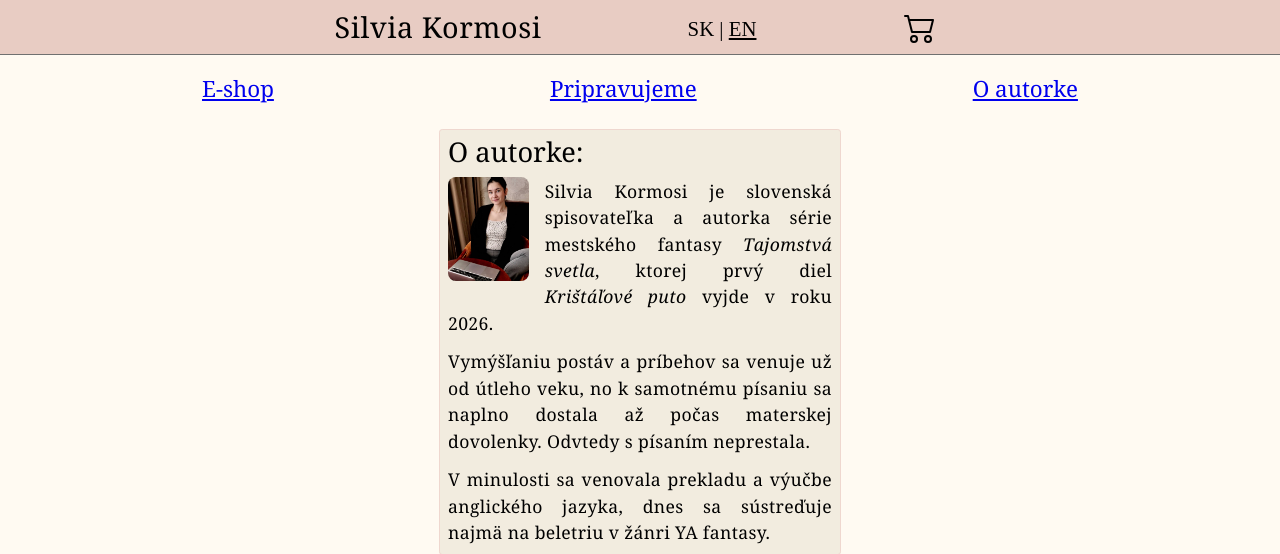
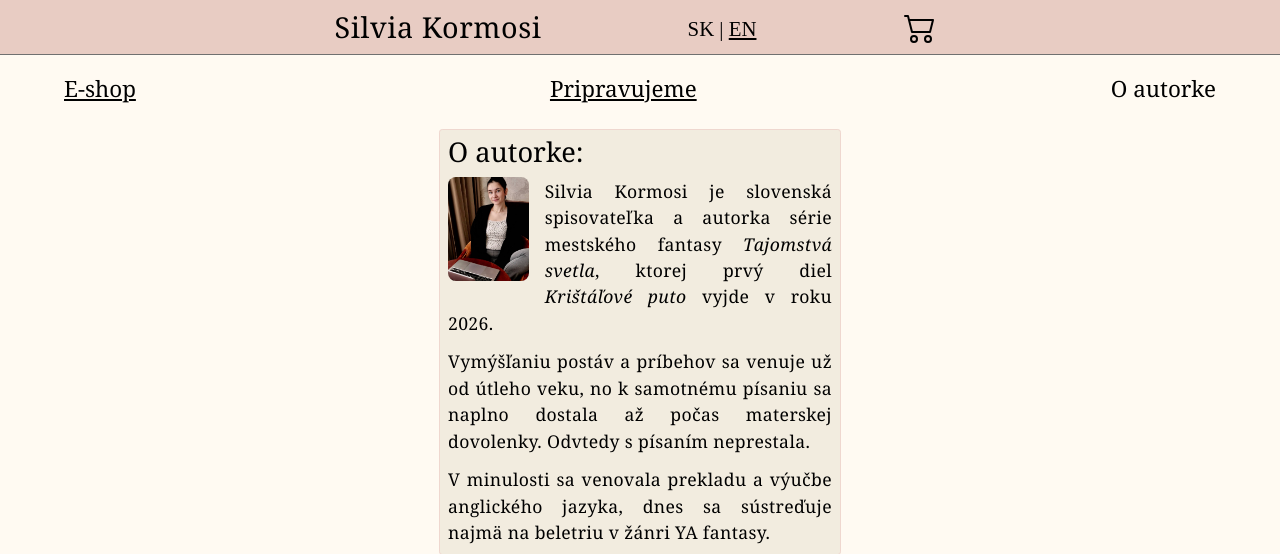
Before and after one commit to kormosi/eshop, a Django app: page /about in a window 1280 px wide. Shown: the top 554 px of the page. Run offline with Django 5.2, Linux system fonts and the light colour scheme.

Commit message:
Style navigation

```diff
--- a/static/eshop/css/style.css
+++ b/static/eshop/css/style.css
@@ -172,8 +172,20 @@ nav {
 
 nav ul {
     display: flex;
-    justify-content: space-around;
+    justify-content: space-between;
     margin-top: 1em;
+}
+
+nav ul li a{
+    color: #000000;
+}
+
+nav ul li a:visited{
+    color: #000000;
+}
+
+nav ul li a.active {
+    text-decoration: none;
 }
 
 nav ul li img {
--- a/templates/eshop/base.html
+++ b/templates/eshop/base.html
@@ -35,18 +35,17 @@
 
     <nav id="sk-nav" class="lang active">
       <ul>
-<!--          <li><img src="chevron-double-right.svg" alt=">">E-shop</li>-->
-          <li><a href="{% url 'home' %}">E-shop</a></li>
-          <li><a href="{% url 'coming_soon' %}">Pripravujeme</a></li>
-          <li><a href="{% url 'about' %}">O autorke</a></li>
+          <li><a href="{% url 'home' %}" class="{% if request.resolver_match.url_name == 'home' %}active{% endif %}">E-shop</a></li>
+          <li><a href="{% url 'coming_soon' %}" class="{% if request.resolver_match.url_name == 'coming_soon' %}active{% endif %}">Pripravujeme</a></li>
+          <li><a href="{% url 'about' %}" class="{% if request.resolver_match.url_name == 'about' %}active{% endif %}">O autorke</a></li>
       </ul>
     </nav>
 
     <nav id="en-nav" class="lang">
       <ul>
-      <li><a href="{% url 'home' %}">Store</a></li>
-      <li><a href="{% url 'coming_soon' %}">Coming soon</a></li>
-      <li><a href="{% url 'about' %}">About me</a></li>
+      <li><a href="{% url 'home' %}" class="{% if request.resolver_match.url_name == 'home' %}active{% endif %}">Store</a></li>
+      <li><a href="{% url 'coming_soon' %}" class="{% if request.resolver_match.url_name == 'coming_soon' %}active{% endif %}">Coming soon</a></li>
+      <li><a href="{% url 'about' %}" class="{% if request.resolver_match.url_name == 'about' %}active{% endif %}">About me</a></li>
       </ul>
 
     </nav>
```
